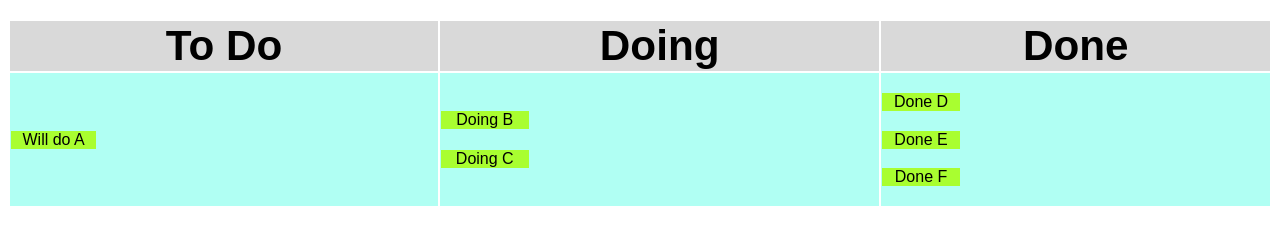
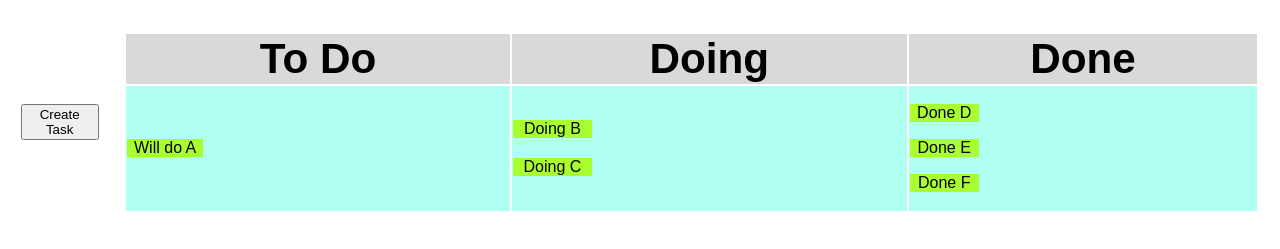
Before and after one commit to arhh/task-keeper, a plain HTML site: page index.html in a window 1280 px wide. Shown: the part 61-310 px from the top of the page. Drawn offline with Linux system fonts and the light colour scheme.

Commit message:
Add "Create Task" button to UI
This required adding a button beside the swim lanes. The two entities are wrapped in a flex box container to allow them to be positioned horizontally with respect to each other.

```diff
--- a/index.html
+++ b/index.html
@@ -7,8 +7,14 @@
         <title>Task Keeper</title>
     </head>
     <body>
+        <header>
             <h1>Task Keeper</h1>
-
+        </header>
+        <div class="flex-container">
+            <aside>
+                <button>Create Task</button>
+            </aside>
+            <main>
                 <table>
                     <tr>
                         <th>To Do</th>
@@ -36,5 +42,7 @@
                         </td>
                     </tr>
                 </table>
+            </main>
+        </div>
     </body>
 </html>
--- a/style.css
+++ b/style.css
@@ -1,5 +1,21 @@
 html {
     font-family: sans-serif;
+}
+
+.flex-container {
+    display: flex;
+    flex-direction: row;
+}
+
+main {
+    width: 100%;
+    margin: 1%;
+}
+
+aside {
+    margin: 1%;
+    display: flex;
+    align-items: center;
 }
 
 table {
```
Lines whose indentation alone changed are shown as unchanged.
